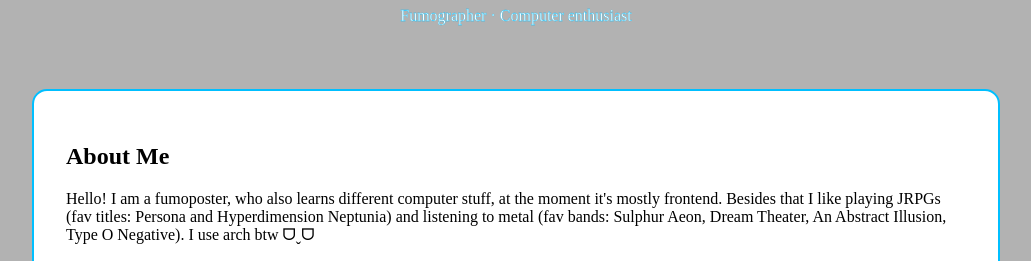
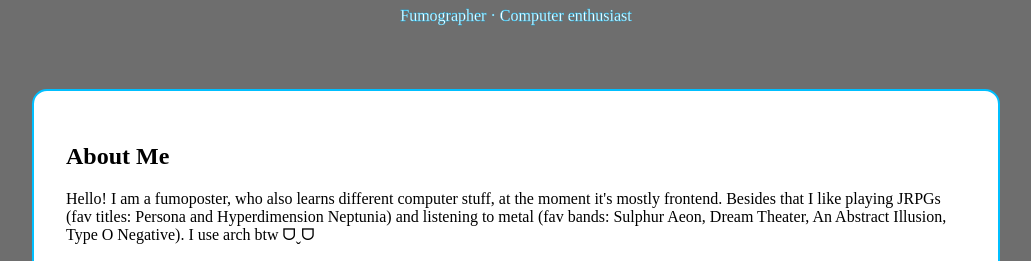
Before and after one commit to ReisSaigyouji/fumotree, a website: page index.html in a window 1280 px wide. Shown: the part 251-512 px from the top of the page, without its empty margins (124-1155 px from the left). Drawn offline with Linux system fonts and the light colour scheme; the site is published under a folder, as on GitHub Pages, so addresses that start at the root find nothing.

Commit message:
Fixed bg problem

```diff
--- a/main.css
+++ b/main.css
@@ -7,7 +7,7 @@ body {
 }
 
 body::before {
-    background: url("/img/bg.jpg") center center/cover no-repeat;
+    background: url("img/bg.jpg") center center/cover no-repeat;
     content: "";
     height: 100%;
     width: 100%;
```
